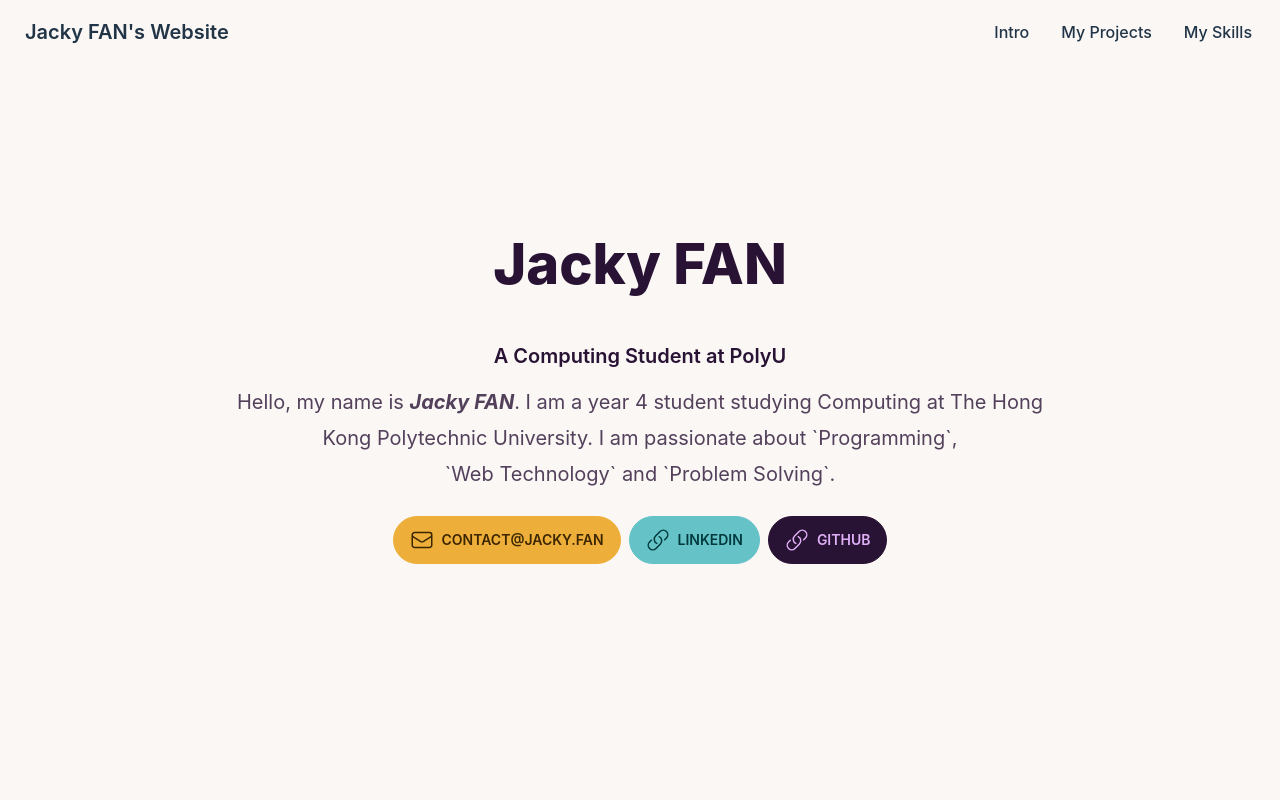
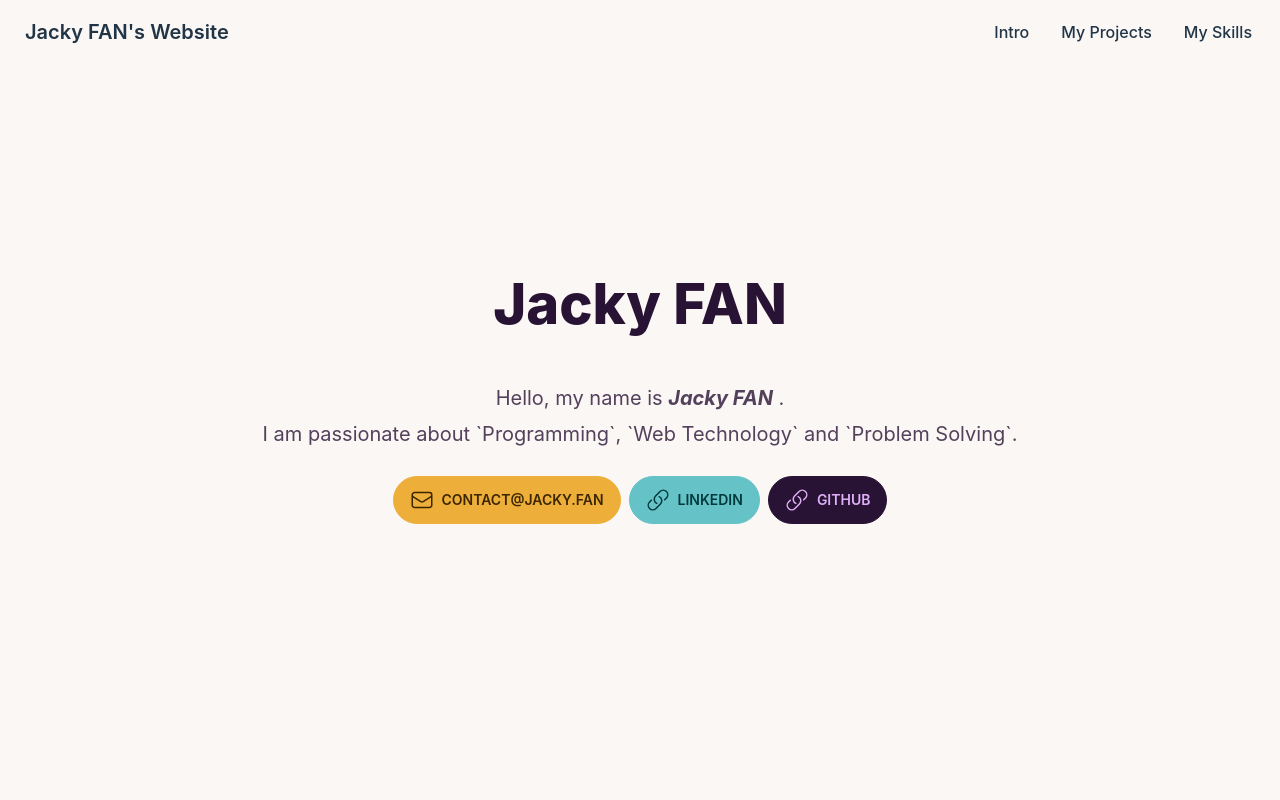
Before and after one commit to redfrogsss/jacky.fan, a React (Vite) app: page / in a window 1280 px wide. Shown: the top 800 px of the page. Built offline with nearby package versions, Linux system fonts and the light colour scheme.

Commit message:
ui: update intro

```diff
--- a/src/pages/HomePage.tsx
+++ b/src/pages/HomePage.tsx
@@ -24,16 +24,10 @@ export default function HomePage() {
                     >
                         <article className="prose lg:prose-xl w-[80%] md:w-full">
                             <h1>Jacky FAN</h1>
-                            <h4>A Computing Student at PolyU</h4>
+                            {/* <h4>A Computing Student at PolyU</h4> */}
                             <p>
-                                Hello, my name is{" "}
-                                <i>
-                                    <b>Jacky FAN</b>
-                                </i>
-                                . I am a year 4 student studying Computing at The
-                                Hong Kong Polytechnic University. I am passionate
-                                about `Programming`, <br />`Web Technology` and `Problem
-                                Solving`.
+                                Hello, my name is{" "} <i> <b>Jacky FAN</b> </i> . <br />
+                                I am passionate about `Programming`, `Web Technology` and `Problem Solving`.
                             </p>
                             <div className="grid md:inline-block gap-2">
                                 <EmailButton />
```
